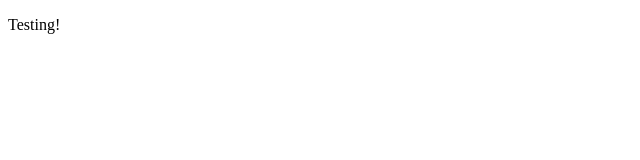
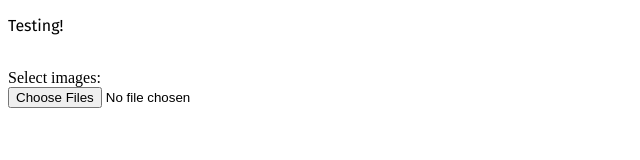
Before and after one commit to aethine/hungergames, a plain HTML site: page index.html in a window 1280 px wide. Shown: the whole page, without its empty margins (0-640 px from the left). Drawn offline with Linux system fonts and the light colour scheme.

Commit message:
Starting file upload

```diff
--- a/index.html
+++ b/index.html
@@ -1,12 +1,20 @@
 <!DOCTYPE html>
 <html lang="en">
 <head>
+    <link rel="stylesheet" href="https://fonts.googleapis.com/css?family=Fira+Sans&display=swap" >
+    <link rel="stylesheet" href="styles.css">
     <meta charset="UTF-8">
     <meta name="viewport" content="width=device-width, initial-scale=1.0">
     <meta http-equiv="X-UA-Compatible" content="ie=edge">
-    <title>Document</title>
+    <title>Hunger Games Simulator</title>
+
+    <script src="main.js"></script>
 </head>
 <body>
     <p>Testing!</p>
+    <br>
+    <div>Select images:</div>
+    <input type="file" multiple id="iconinput" accept="image/png, image/jpeg" onchange="handleFiles()">
+
 </body>
 </html>
--- /dev/null
+++ b/main.js
@@ -0,0 +1,5 @@
+let icons = []
+function handleFiles() {
+    const files = document.getElementById('iconinput').files
+    console.log(`got images ${files}`)
+}
--- /dev/null
+++ b/styles.css
@@ -0,0 +1,3 @@
+p {
+    font-family: 'Fira Sans', sans-serif
+}
```
